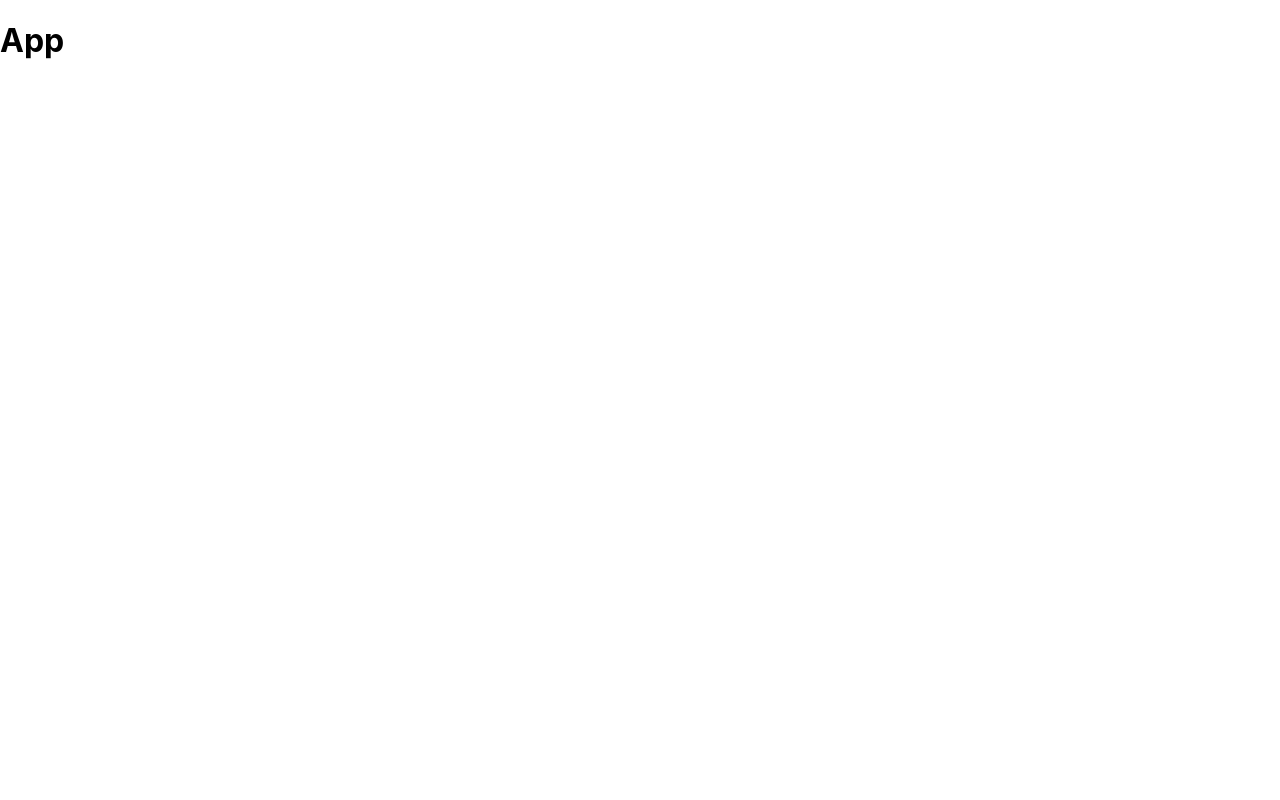
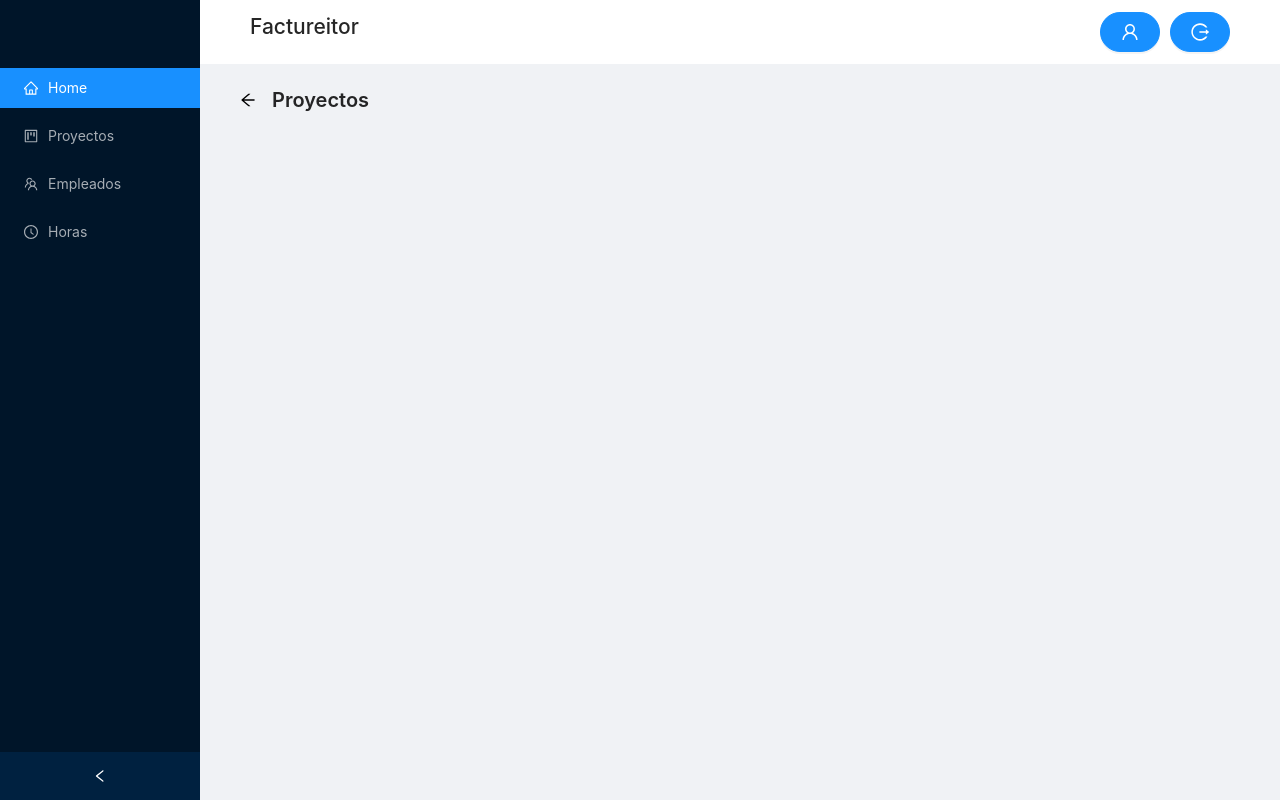
Before and after one commit to rodrigobaliani/eth-hour-tracking-frontend, a React (Create React App) app: page /projects in a window 1280 px wide. Built offline with nearby package versions, Linux system fonts and the light colour scheme.

Commit message:
Sidebar + navbar + content elements

```diff
--- a/package.json
+++ b/package.json
@@ -3,9 +3,11 @@
   "version": "0.1.0",
   "private": true,
   "dependencies": {
+    "@ant-design/icons": "^4.6.2",
     "@testing-library/jest-dom": "^5.11.10",
     "@testing-library/react": "^11.2.6",
     "@testing-library/user-event": "^12.8.3",
+    "antd": "^4.15.0",
     "react": "^17.0.2",
     "react-dom": "^17.0.2",
     "react-router-dom": "^5.2.0",
--- /dev/null
+++ b/src/App.css
@@ -0,0 +1,10 @@
+@import '~antd/dist/antd.css';
+
+.logo {
+    height: 32px;
+    margin: 16px;
+  }
+
+  .site-layout .site-layout-background {
+    background: #fff;
+  }
--- a/src/App.js
+++ b/src/App.js
@@ -1,9 +1,37 @@
-import React, { Fragment } from 'react';
+import './App.css';
+import React from 'react';
+import { BrowserRouter as Router } from "react-router-dom";
 
-const App = () => (
-  <Fragment>
-    <h1>App</h1>
-  </Fragment>
-);
+
+import Sidebar from './components/layout/Sidebar'
+import NavHeader from './components/layout/NavHeader'
+
+import { Layout } from 'antd';
+import { Routes } from './Routes';
+
+const { Content } = Layout;
+
+
+
+class App extends React.Component {
+
+  render() {
+    return (
+      <Router>
+        <Layout style={{ minHeight: '100vh' }}>
+          <Sidebar />
+          <Layout className="site-layout">
+            <NavHeader />
+            <Content style={{ margin: '0 16px' }}>
+              <Routes />
+            </Content>
+          </Layout>
+        </Layout>
+      </Router>
+    );
+  }
+}
+
+
 
 export default App;
--- /dev/null
+++ b/src/Routes.js
@@ -0,0 +1,30 @@
+import React from 'react'
+import { Switch, Route } from "react-router-dom";
+import Employees from "./components/Employees"
+import Home from './components/Home'
+import Hours from './components/Hours'
+import Projects from './components/Projects'
+import Login from './components/Login'
+
+
+export const Routes = () => {
+    return (
+        <Switch>
+            <Route exact path="/">
+                <Home />
+            </Route>
+            <Route path="/employees">
+                <Employees />
+            </Route>
+            <Route path="/hours">
+                <Hours />
+            </Route>
+            <Route path="/projects">
+                <Projects />
+            </Route>
+            <Route path="/login">
+                <Login />
+            </Route>
+        </Switch>
+    )
+}
--- /dev/null
+++ b/src/components/Employees.js
@@ -0,0 +1,12 @@
+import React from 'react';
+import { PageHeader } from 'antd';
+
+const Employees = () => {
+    return (
+        <div>
+            <PageHeader ghost={false} onBack={() => window.history.back()} title="Empleados" style={{ backgroundColor: '#f0f2f5' }} />
+        </div>
+    )
+}
+
+export default Employees;
--- /dev/null
+++ b/src/components/Home.js
@@ -0,0 +1,12 @@
+import React, { Fragment } from 'react';
+import { PageHeader } from 'antd';
+
+const Home = () => {
+    return (
+        <Fragment>
+            <PageHeader ghost={false} title="Home" style={{ backgroundColor: '#f0f2f5' }} />
+        </Fragment>
+    )
+}
+
+export default Home;
--- /dev/null
+++ b/src/components/Hours.js
@@ -0,0 +1,13 @@
+import React from 'react';
+import { PageHeader } from 'antd';
+
+
+const Hours = () => {
+    return (
+        <div>
+            <PageHeader ghost={false} onBack={() => window.history.back()} title="Horas" style={{ backgroundColor: '#f0f2f5' }} />
+        </div>
+    )
+}
+
+export default Hours;
--- /dev/null
+++ b/src/components/Login.js
@@ -0,0 +1,12 @@
+import React from 'react';
+
+const Login = () => {
+    return (
+        <div>
+            <h1>Login</h1>
+        </div>
+    )
+
+}
+
+export default Login;
--- /dev/null
+++ b/src/components/Projects.js
@@ -0,0 +1,14 @@
+import React from 'react';
+import { PageHeader } from 'antd';
+
+
+const Projects = () => {
+    return (
+        <div>
+            <PageHeader ghost={false} onBack={() => window.history.back()} title="Proyectos" style={{ backgroundColor: '#f0f2f5' }} />
+        </div>
+    )
+
+}
+
+export default Projects;
--- /dev/null
+++ b/src/components/layout/NavHeader.css
@@ -0,0 +1,10 @@
+.container {
+    background-color: #fff;
+    display: flex;
+    justify-content: space-between;
+    align-items: center;
+}
+
+.nav-links {
+    display: flex;
+}
--- /dev/null
+++ b/src/components/layout/NavHeader.js
@@ -0,0 +1,22 @@
+import './NavHeader.css';
+import React, { Component } from 'react'
+import { Layout, Button, Row } from 'antd';
+import { LogoutOutlined, UserOutlined } from '@ant-design/icons';
+
+
+const { Header } = Layout;
+
+export default class NavHeader extends Component {
+    render() {
+        return (
+
+            <Header className="container">
+                <h2>Factureitor</h2>
+                <div className="nav-links">
+                    <Button type="primary" shape="round" icon={<UserOutlined />} size="large" style={{ marginLeft: '10px' }} />
+                    <Button type="primary" shape="round" icon={<LogoutOutlined />} size="large" style={{ marginLeft: '10px' }} />
+                </div>
+            </Header >
+        )
+    }
+}
--- /dev/null
+++ b/src/components/layout/Sidebar.js
@@ -0,0 +1,41 @@
+import React, { Component } from 'react'
+import { Layout, Menu } from 'antd';
+import { HomeOutlined, ProjectOutlined, TeamOutlined, ClockCircleOutlined } from '@ant-design/icons';
+import { Link } from "react-router-dom";
+
+
+const { Sider } = Layout;
+
+export default class Sidebar extends Component {
+
+    state = {
+        collapsed: false,
+    };
+
+    onCollapse = collapsed => {
+        console.log(collapsed);
+        this.setState({ collapsed });
+    };
+    render() {
+        const { collapsed } = this.state;
+        return (
+            <Sider collapsible collapsed={collapsed} onCollapse={this.onCollapse}>
+                <div className="logo" />
+                <Menu theme="dark" defaultSelectedKeys={['1']} mode="inline">
+                    <Menu.Item key="1" icon={<HomeOutlined />}>
+                        <Link to="/">Home</Link>
+                    </Menu.Item>
+                    <Menu.Item key="2" icon={<ProjectOutlined />}>
+                        <Link to="/projects">Proyectos</Link>
+                    </Menu.Item>
+                    <Menu.Item key="3" icon={<TeamOutlined />}>
+                        <Link to="/employees">Empleados</Link>
+                    </Menu.Item>
+                    <Menu.Item key="4" icon={<ClockCircleOutlined />}>
+                        <Link to="/hours">Horas</Link>
+                    </Menu.Item>
+                </Menu>
+            </Sider>
+        )
+    }
+}
```
Also changed, not shown: src/img/globant-logo.png (added), 1 other file (tests, documents, lock files or other folders).
